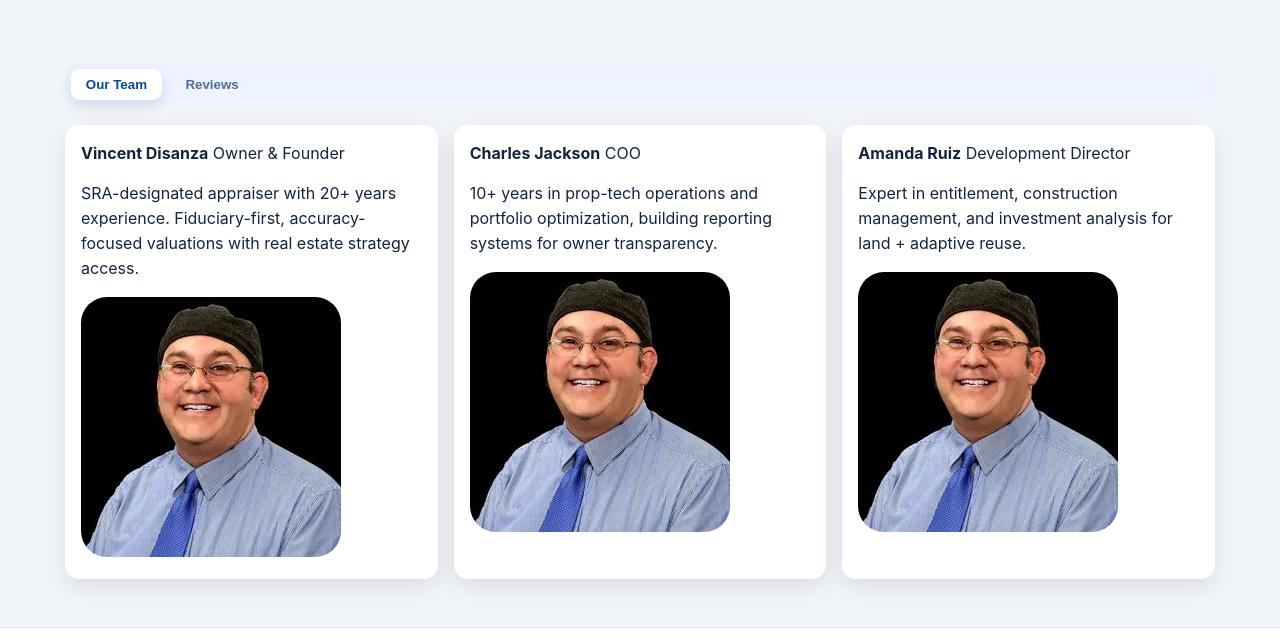
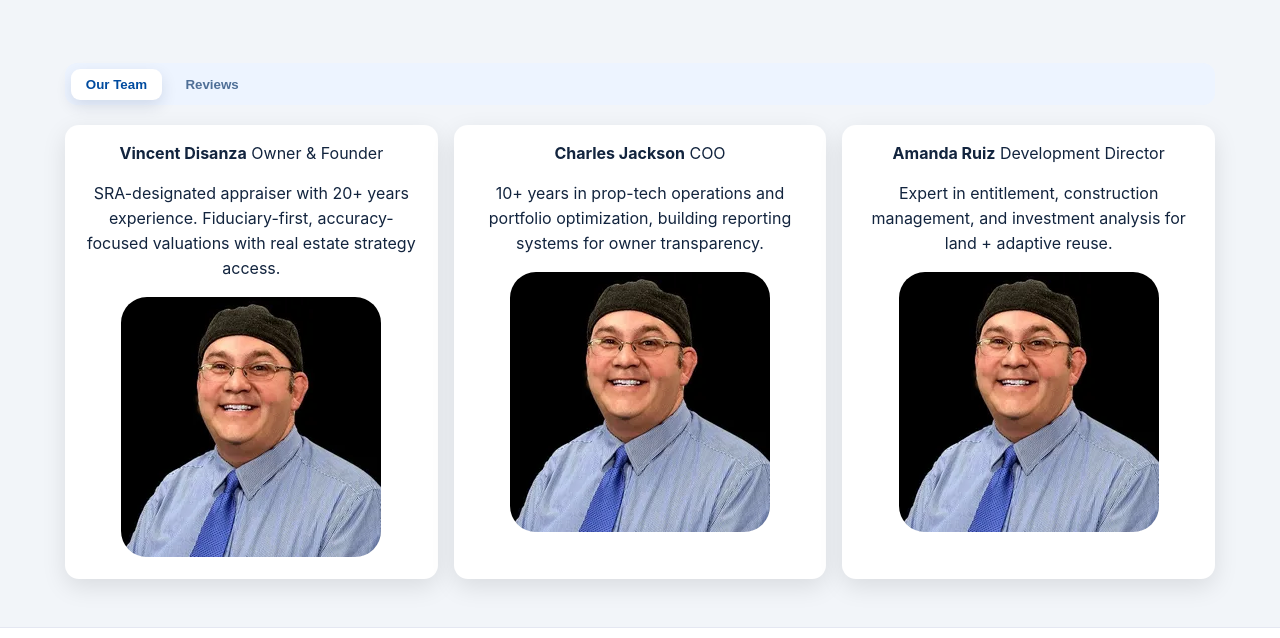
Before and after one commit to christian1quintana-droid/Mock, a plain HTML site: page about.html in a window 1280 px wide. Shown: the part 69-707 px from the top of the page. Drawn offline with Linux system fonts and the light colour scheme.

Commit message:
im done 😭😭😭😭

```diff
--- a/styles.css
+++ b/styles.css
@@ -304,6 +304,7 @@ a {
   background: var(--white);
   border-radius: var(--radius);
   padding: 1rem;
+  text-align: center;
   box-shadow: var(--shadow);
 }
 
@@ -482,5 +483,6 @@ a {
 }
 
 img{
-  border-radius:10%
+  border-radius:10%;
+  margin-left:auto;
 }
```
